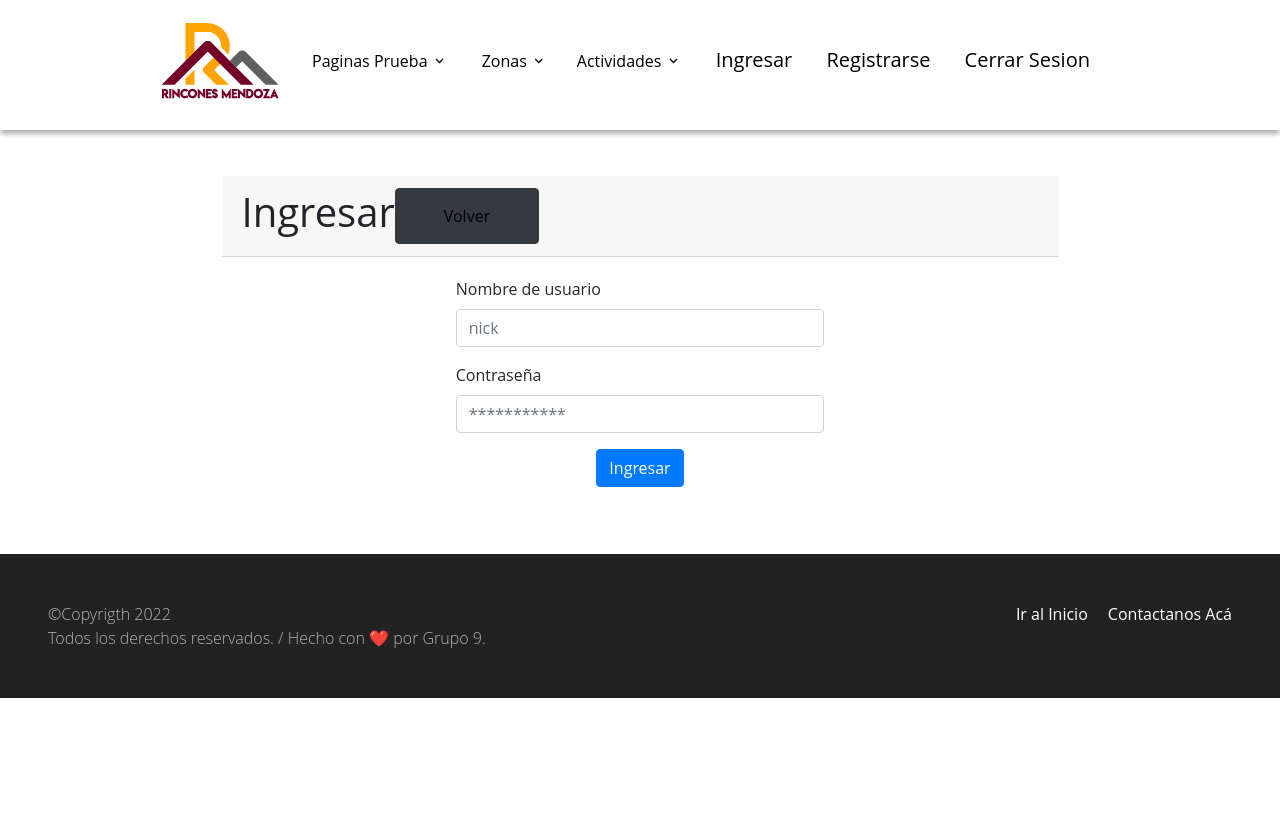
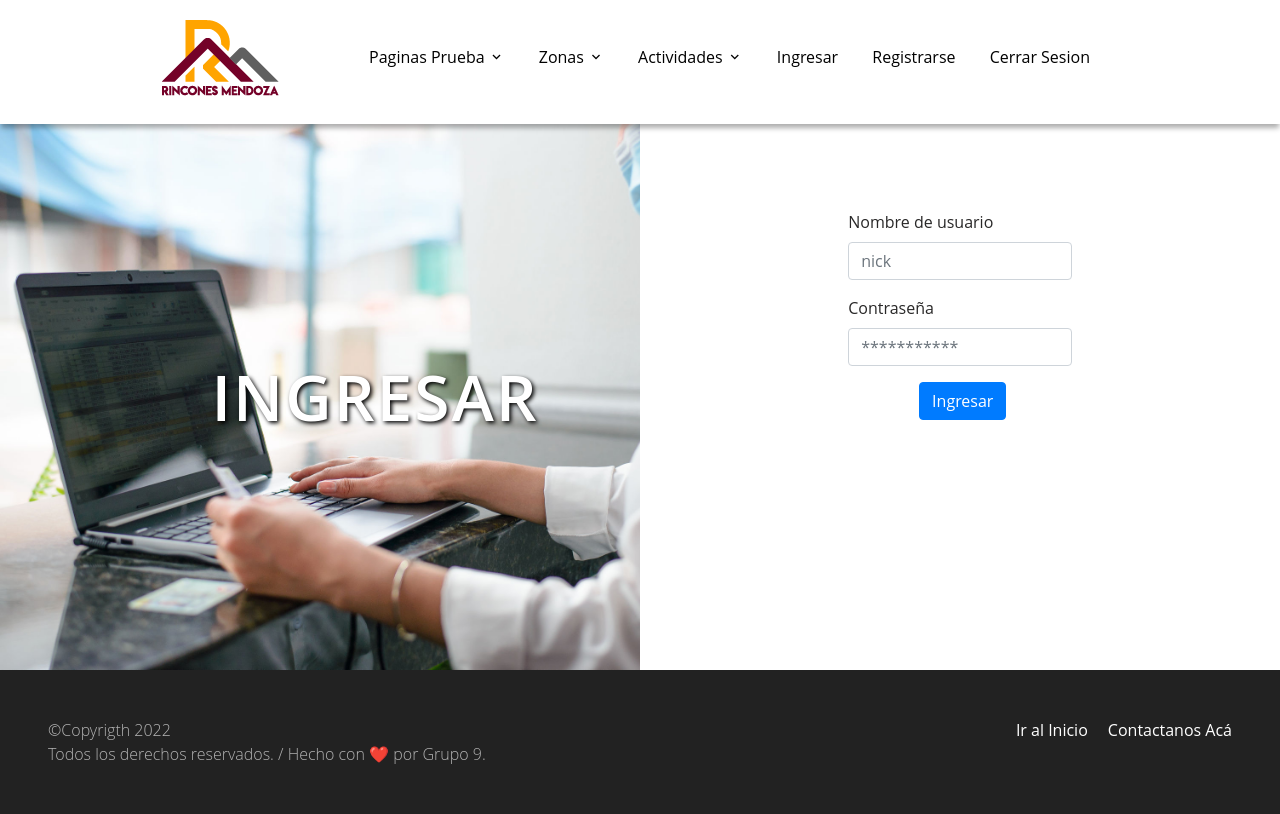
Before and after one commit to MateoCavallero/RinconesMendoza, a Spring Boot app: page /login in a window 1280 px wide. Before the commit the page ends 698 px from the top, so only its background shows below. Run offline with Spring Boot 4, Linux system fonts and the light colour scheme; some of the project's set-up classes (security, data sources, template engines, error pages and the like) are left out, and stand-ins take their place; some web fonts are replaced.

Commit message:
nuevo ingreso

```diff
--- a/src/main/resources/static/css/formularios.css
+++ b/src/main/resources/static/css/formularios.css
@@ -37,3 +37,33 @@
 label, .textos-form{
   color: #292828;
 }
+
+.coluno {
+  background-image: url(../images/Registro.jpg);
+  height: 100%;
+  display: table-cell;
+  align-items: center;
+  background-size: cover;
+  background-repeat: no-repeat;
+  background-position-y: bottom;
+}
+
+.titulo-registro {
+  display: flex;
+  color: #ffffff;
+  text-align: center;
+  font-size: 4rem;
+  font-weight: 600;
+  text-transform: uppercase;
+  letter-spacing: 2px;
+  margin: 0px auto 0;
+  padding: auto;
+  text-shadow: 2px 2px 4px #000000;
+  padding-left: 33%;
+}
+.cuerpotabla{
+  flex: 1 1 auto;
+  padding: 1.25rem;
+  padding-top: 10%;
+  padding-bottom: 40%;
+}
--- a/src/main/resources/static/css/listas.css
+++ b/src/main/resources/static/css/listas.css
@@ -87,5 +87,5 @@
   background-repeat: round;
 }
 .titulo-banner-form {
-  text-shadow: 2px 2px 2px #000000;
+  text-shadow: 2px 2px 4px #000000;
 }
--- a/src/main/resources/templates/fragments/navbar.html
+++ b/src/main/resources/templates/fragments/navbar.html
@@ -29,10 +29,9 @@
                                 <li><a th:href="@{/alojamiento/form}"> alojamientos form</a></li>
                                 <li><a th:href="@{/restaurant/form}"> restaurantes form</a></li>
                                 <li><a th:href="@{/actividad/form}"> actividades form</a></li>
-
-
                             </ul>
                         </li>
+
                         <li class="has-children">
                             <a href="#">Zonas</a>
                             <ul class="dropdown">
@@ -41,22 +40,21 @@
                                 <li><a th:href="@{/zona/zona3}">Gran Mendoza</a></li>
                                 <li><a th:href="@{/zona/zona4}">Zona Sur</a></li>
                                 <li><a th:href="@{/zona/zona5}">Zona Este</a></li>
-
                             </ul>
-
+                        </li>
                         <li class="has-children">
                             <a href="#">Actividades</a>
                             <ul class="dropdown">
                                 <li><a th:href="@{/alojamiento/list}">Alojamiento</a></li>
                                 <li><a th:href="@{/restaurant/list}">Gastronomía</a></li>
                                 <li><a th:href="@{/actividades/list}">Actividades</a></li>
-
                             </ul>
                         </li>
+
                         <li>
-                            <a class="navbar-brand" th:href="@{/login}">Ingresar</a>
-                            <a class="navbar-brand" th:href="@{/usuario/form}">Registrarse</a>
-                            <a class="navbar-brand" th:href="@{/logout}">Cerrar Sesion</a>
+                            <a th:href="@{/login}">Ingresar</a>
+                            <a th:href="@{/usuario/form}">Registrarse</a>
+                            <a th:href="@{/logout}">Cerrar Sesion</a>
                         </li>
 
                     </ul>
--- a/src/main/resources/templates/login.html
+++ b/src/main/resources/templates/login.html
@@ -8,26 +8,35 @@
     <nav th:replace="/fragments/navbar :: navbar"></nav>
 
     <body>
+
+        <div class="contenido-form">
+            <table class="registro" style="border-collapse: collapse; width: 100%;" border="0">
+                <tbody>
+                    <tr>
+                        <td class="coluno" style="width: 50%;">
+                            <h1 class="titulo-registro">INGRESAR</h1>
+                        </td>
+                        <td class="coldos" style="width: 50%;">
                             <div class="container">
-            <div th:if="${error}" class="alert alert-danger alert-dismissible fade show mt-auto" role="alert">
+                                <div th:if="${error}" class="alert alert-danger alert-dismissible fade show mt-auto"
+                                    role="alert">
                                     <span><strong th:text="${error}"> </strong> </span>
-                <button type="button" class="btn-close" data-bs-dismiss="alert" aria-label="Close"></button>
+                                    <button type="button" class="btn-close" data-bs-dismiss="alert"
+                                        aria-label="Close"></button>
                                 </div>
-            <div th:if="${param.logout}" class="alert alert-success alert-dismissible fade show mt-auto" role="alert">
+                                <div th:if="${param.logout}"
+                                    class="alert alert-success alert-dismissible fade show mt-auto" role="alert">
                                     <span> <strong> "Ha finalizado la sesion con exito." </strong> </span>
                                     <!--<button type="button" class="btn-close" data-bs-dismiss="alert" aria-label="Close"></button>-->
                                 </div>
                                 <div class="card ms-auto">
-                <div class="card-header d-flex">
-                    <h1>Ingresar</h1>
-                    <button class="btn btn-dark px-5 py-2 ms-auto"><a th:href="@{/}"> Volver </a></button>
-                </div>
-                <div class="card-body">
+
+                                    <div class="cuerpotabla">
                                         <form th:action="@{/logincheck}" method="POST" class="col-6 mx-auto">
                                             <div class="mb-3">
                                                 <label for="username" class="form-label">Nombre de usuario</label>
-                            <input type="text" class="form-control" th:value="${username}" name="username"
-                                placeholder="nick"></input>
+                                                <input type="text" class="form-control" th:value="${username}"
+                                                    name="username" placeholder="nick"></input>
                                             </div>
                                             <div class="mb-3">
                                                 <label for="password" class="form-label">Contraseña </label>
@@ -40,6 +49,12 @@
                                     </div>
                                 </div>
                             </div>
+                        </td>
+                    </tr>
+                </tbody>
+            </table>
+        </div>
+
 
         <!--****** Footer ******-->
         <footer th:replace="/fragments/footer :: footer"></footer>
```
Also changed, not shown: src/main/resources/static/images/Registro.jpg (added). Lines whose indentation alone changed are shown as unchanged.
